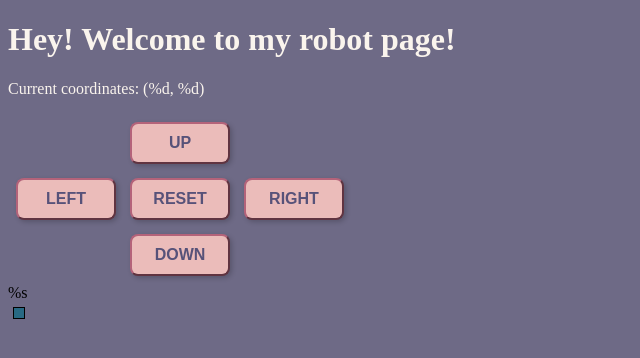
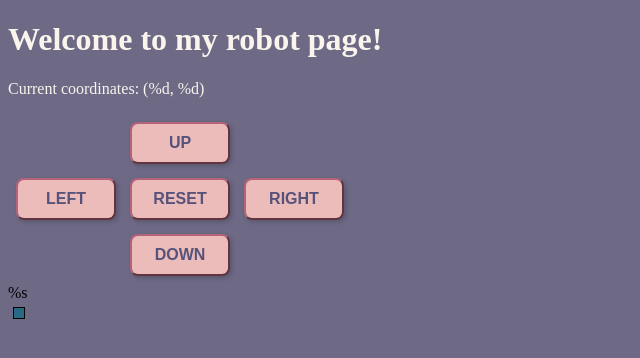
Before and after one commit to ClemBytes/robot, a plain HTML site: page data/template.html in a window 1280 px wide. Shown: the whole page, without its empty margins (0-640 px from the left). Drawn offline with Linux system fonts and the light colour scheme; files that its build step writes are made by us from their sources.

Commit message:
HTML: small change

```diff
--- a/data/template.html
+++ b/data/template.html
@@ -6,7 +6,7 @@
     <link rel="stylesheet" href="data/template.css">
 </head>
 <body>
-    <h1>Hey! Welcome to my robot page!</h1>
+    <h1>Welcome to my robot page!</h1>
     <p>Current coordinates: (%d, %d)</p>
     <table>
         <tbody>
```
